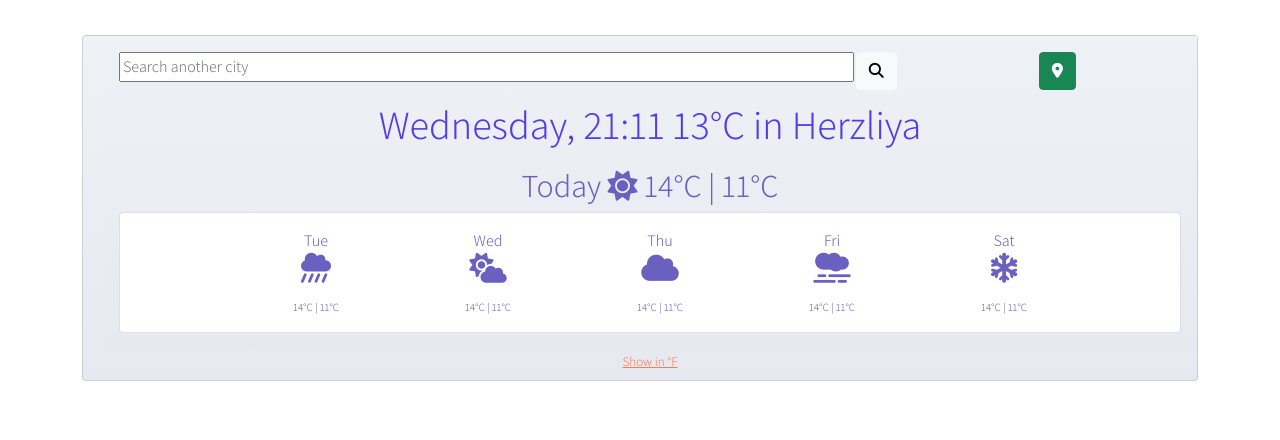
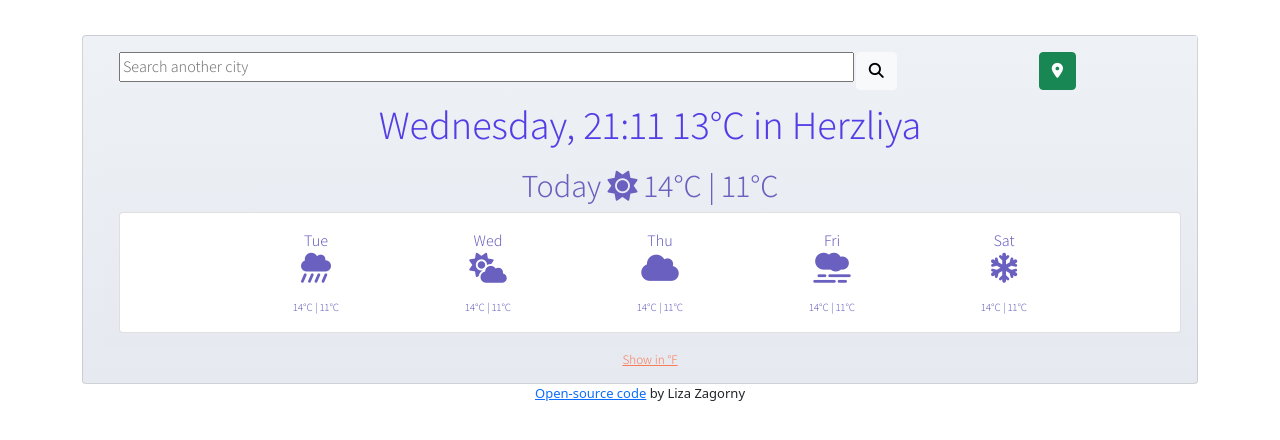
Before and after one commit to Liza-Zagorny/shecodes-weather-app, a plain HTML site: page index.html in a window 1280 px wide. Drawn offline with nearby package versions, Linux system fonts and the light colour scheme.

Commit message:
Document's title update + creating footer with github link

```diff
--- a/index.html
+++ b/index.html
@@ -4,7 +4,7 @@
     <meta charset="UTF-8">
     <meta http-equiv="X-UA-Compatible" content="IE=edge">
     <meta name="viewport" content="width=device-width, initial-scale=1.0">
-    <title>Document</title>
+    <title>🚧Under construction🚧</title>
 <link rel="stylesheet" href="style.css" />
 <link href="https://cdn.jsdelivr.net/npm/bootstrap@5.0.0-beta1/dist/css/bootstrap.min.css" rel="stylesheet"
   integrity="sha384-giJF6kkoqNQ00vy+HMDP7azOuL0xtbfIcaT9wjKHr8RbDVddVHyTfAAsrekwKmP1" crossorigin="anonymous" />
@@ -113,9 +113,10 @@
           </div>
         </div>
       </div>
-      <footer><a id="farenheit-link" href="#">Show in °F</a></footer>
+      <h6><a id="farenheit-link" href="#">Show in °F</a></h6>
     </div>
   </div>
+  <footer><a target=”_blank” href="https://github.com/Liza-Zagorny/shecodes-weather-app">Open-source code</a> by Liza Zagorny</footer>
   <script src="script.js"></script>
 </body>
 </html>
--- a/style.css
+++ b/style.css
@@ -8,10 +8,18 @@ h1 {
 h2 {
   font-size: 28px;
 }
-footer a {
+h6 a {
   font-size: 13px;
   color: rgb(250, 124, 86);
 }
+
+footer {
+  font-size: 13px;
+  display: block;
+  text-align: center;
+  margin: 0 auto;
+}
+
 .main {
   background-image: linear-gradient(to top, #e6e9f0 0%, #eef1f5 100%);
   padding-bottom: 7px;
```
